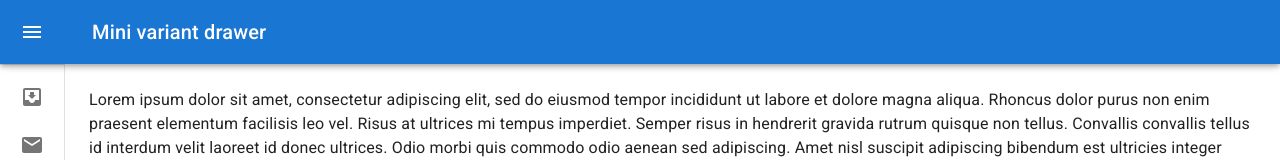
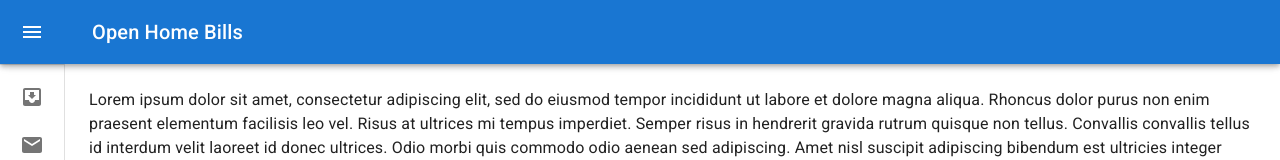
Before and after one commit to amcosano/open-home-bills, a React (Vite) app: page / in a window 1280 px wide. Shown: the top 160 px of the page. Built offline with nearby package versions, Linux system fonts and the light colour scheme.

Commit message:
Added title

```diff
--- a/src/App.jsx
+++ b/src/App.jsx
@@ -131,7 +131,7 @@ const App = () => {
             <MenuIcon />
           </IconButton>
           <Typography variant='h6' noWrap component='div'>
-            Mini variant drawer
+            Open Home Bills
           </Typography>
         </Toolbar>
       </AppBar>
```
